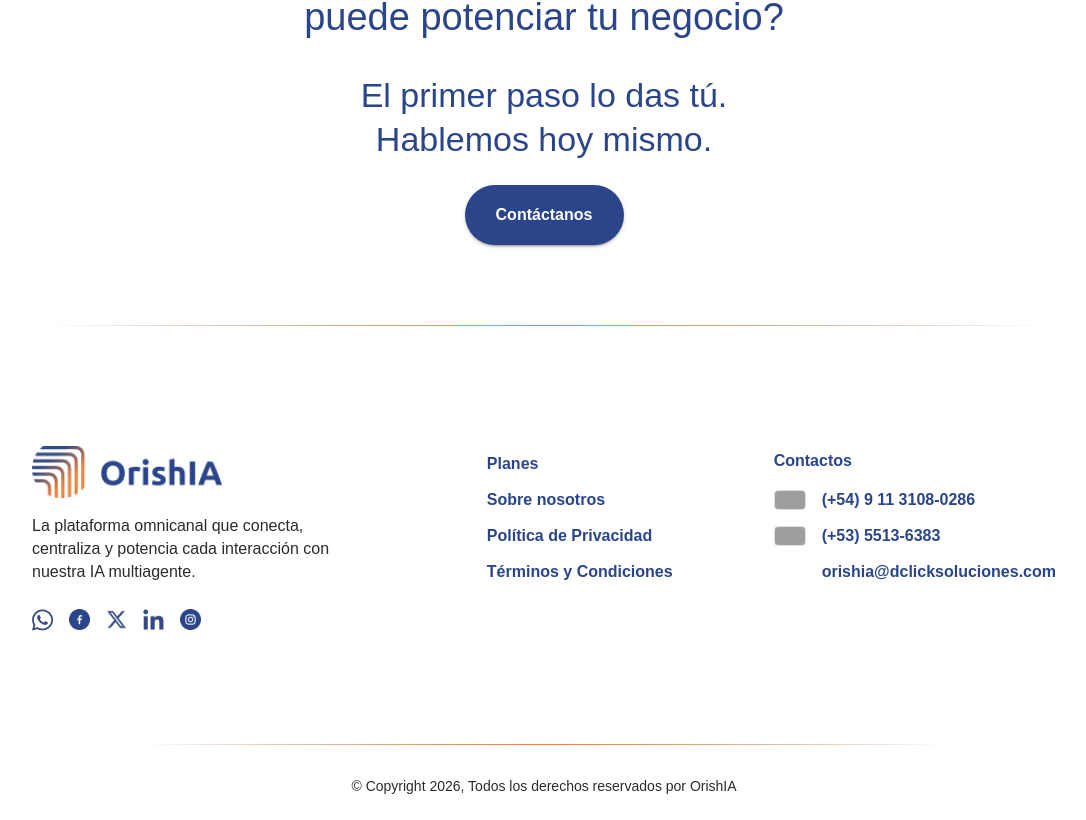
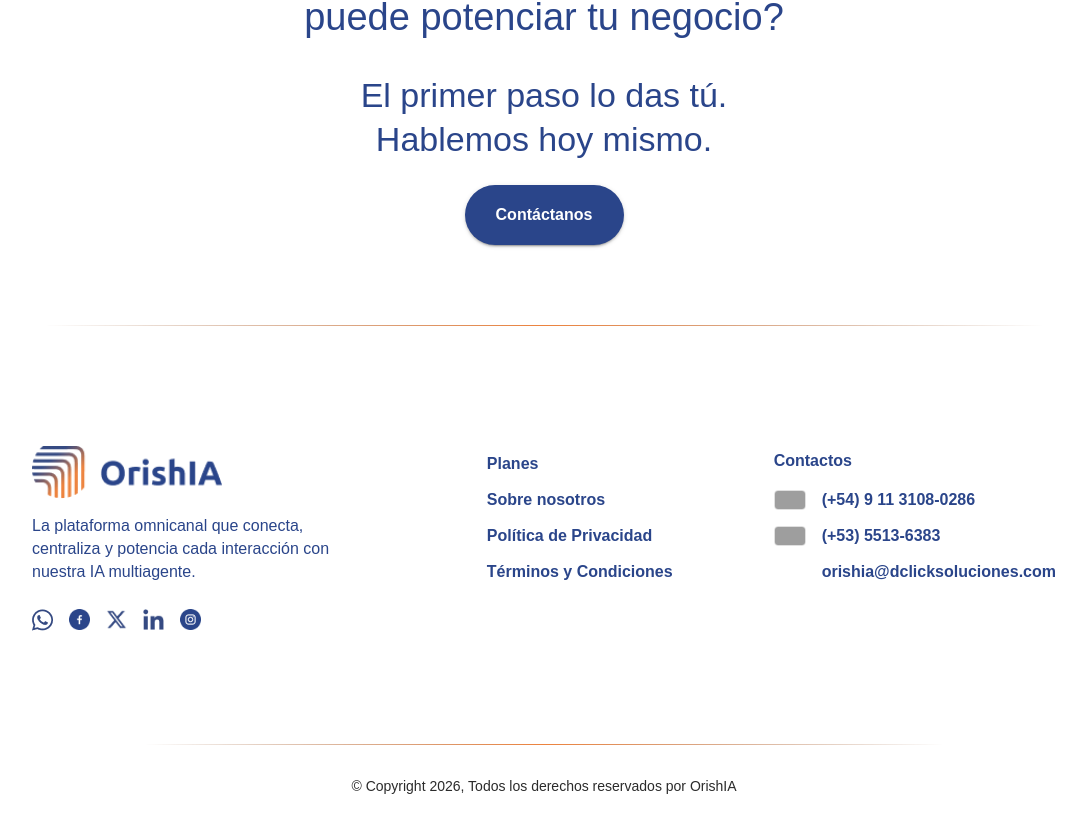
Before and after one commit to RamonOchoa1992/orishia-landing-page, a Next.js app: page / in a window 1280 px wide. Shown: the part 4599-5419 px from the top of the page, without its empty margins (96-1182 px from the left). Built offline with nearby package versions, Linux system fonts and the light colour scheme; grey boxes are pictures that could not be loaded; some icons are missing; what @mui/material-nextjs would draw is missing.

Commit message:
feat: Change color to logo text

```diff
--- a/app/components/ContactSection/Contact.tsx
+++ b/app/components/ContactSection/Contact.tsx
@@ -61,7 +61,7 @@ const Contact = () => {
               priority
             />
           </Box>
-          <Typography sx={{ color: '#2B2B2B' }} fontSize={16} fontWeight={400}>
+          <Typography  fontSize={16} fontWeight={400}>
             {constant[language].logoText}
           </Typography>
 
```
